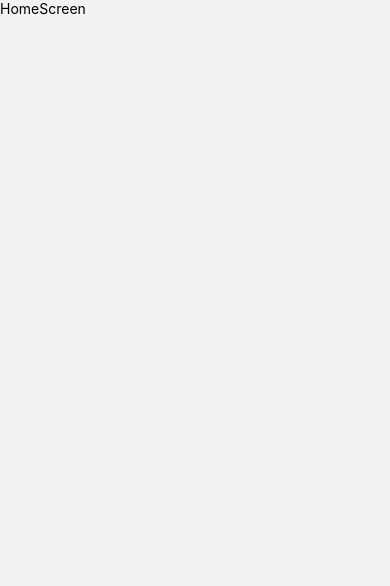
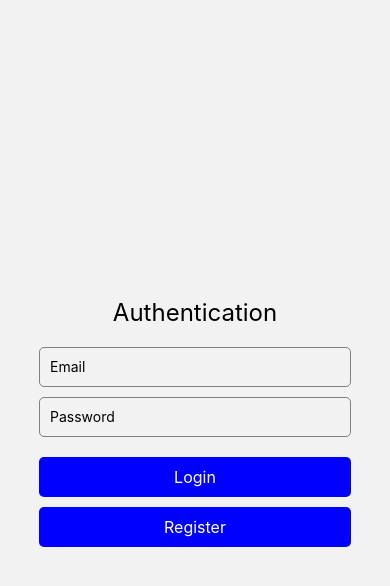
Before and after one commit to Kirito-Excalibur/SIH, a React Native app in the folder client/: screen /Auth in a window 390 px wide. Before the commit this address had no page. Shown: the top 586 px of the page. Built offline with nearby package versions, Linux system fonts and the light colour scheme.

Commit message:
some fine testing

```diff
--- a/client/App.tsx
+++ b/client/App.tsx
@@ -18,17 +18,17 @@
 import {NavigationContainer} from '@react-navigation/native';
 import {createNativeStackNavigator} from '@react-navigation/native-stack';
 import HomeScreen from './pages/HomeScreen';
+import AuthenticationPage from './pages/AuthenticationPage';
 
 const App = () => {
   const Stack = createNativeStackNavigator();
   return (
     <NavigationContainer>
-      <Stack.Navigator screenOptions={{headerShown:false}}>
-        <Stack.Screen
-          name="Home"
-          component={HomeScreen}
-          options={{title: 'Simon'}}
-        />
+      <Stack.Navigator
+        screenOptions={{headerShown: false}}
+        initialRouteName="Home">
+        <Stack.Screen name="Auth" component={AuthenticationPage} />
+        <Stack.Screen name="Home" component={HomeScreen} />
       </Stack.Navigator>
     </NavigationContainer>
   );
--- /dev/null
+++ b/client/pages/AuthenticationPage.jsx
@@ -0,0 +1,76 @@
+import React, { useState } from 'react';
+import { View, Text, TextInput, TouchableOpacity, StyleSheet } from 'react-native';
+
+const AuthenticationPage = () => {
+  const [email, setEmail] = useState('');
+  const [password, setPassword] = useState('');
+
+  const handleLogin = () => {
+    // Implement your login logic here
+  };
+
+  const handleRegister = () => {
+    // Implement your registration logic here
+  };
+
+  return (
+    <View style={styles.container}>
+      <Text style={styles.header}>Authentication</Text>
+      <TextInput
+        style={styles.input}
+        placeholder="Email"
+        onChangeText={(text) => setEmail(text)}
+        value={email}
+      />
+      <TextInput
+        style={styles.input}
+        placeholder="Password"
+        secureTextEntry={true}
+        onChangeText={(text) => setPassword(text)}
+        value={password}
+      />
+      <TouchableOpacity style={styles.button} onPress={handleLogin}>
+        <Text style={styles.buttonText}>Login</Text>
+      </TouchableOpacity>
+      <TouchableOpacity style={styles.button} onPress={handleRegister}>
+        <Text style={styles.buttonText}>Register</Text>
+      </TouchableOpacity>
+    </View>
+  );
+};
+
+const styles = StyleSheet.create({
+  container: {
+    flex: 1,
+    justifyContent: 'center',
+    alignItems: 'center',
+    backgroundColor: '#f2f2f2',
+  },
+  header: {
+    fontSize: 24,
+    marginBottom: 20,
+  },
+  input: {
+    width: '80%',
+    height: 40,
+    borderColor: 'gray',
+    borderWidth: 1,
+    borderRadius: 5,
+    marginBottom: 10,
+    padding: 10,
+  },
+  button: {
+    backgroundColor: 'blue',
+    padding: 10,
+    borderRadius: 5,
+    width: '80%',
+    alignItems: 'center',
+    marginTop: 10,
+  },
+  buttonText: {
+    color: 'white',
+    fontSize: 16,
+  },
+});
+
+export default AuthenticationPage;
--- a/client/pages/HomeScreen.jsx
+++ b/client/pages/HomeScreen.jsx
@@ -6,19 +6,60 @@
   StatusBar,
   StyleSheet,
   Text,
+  TouchableOpacity,
   View,
 } from 'react-native';
 
 const HomeScreen = ({navigation}) => {
   return (
-    <SafeAreaView>
-      <ScrollView>
-        <View>
-          <Text>HomeScreen</Text>
-        </View>
-      </ScrollView>
-    </SafeAreaView>
+    <View style={styles.container}>
+      <Text style={styles.title}>Welcome to Your App</Text>
+      <Text style={styles.subtitle}>
+        Your app's tagline or brief description goes here.
+      </Text>
+      <TouchableOpacity
+        style={styles.button}
+        onPress={() => navigation.navigate('Auth')}>
+        <Text style={styles.buttonText}>Get Started</Text>
+      </TouchableOpacity>
+    </View>
   );
-}
+};
+
+const styles = StyleSheet.create({
+  container: {
+    flex: 1,
+    justifyContent: 'center',
+    alignItems: 'center',
+    backgroundColor: '#ffffff',
+  },
+  logo: {
+    width: 200,
+    height: 200,
+    resizeMode: 'contain',
+  },
+  title: {
+    fontSize: 24,
+    fontWeight: 'bold',
+    marginVertical: 20,
+  },
+  subtitle: {
+    fontSize: 16,
+    textAlign: 'center',
+    marginHorizontal: 40,
+    marginBottom: 30,
+  },
+  button: {
+    backgroundColor: 'blue',
+    paddingVertical: 15,
+    paddingHorizontal: 40,
+    borderRadius: 30,
+  },
+  buttonText: {
+    color: 'white',
+    fontSize: 18,
+    fontWeight: 'bold',
+  },
+});
 
 export default HomeScreen;
```
